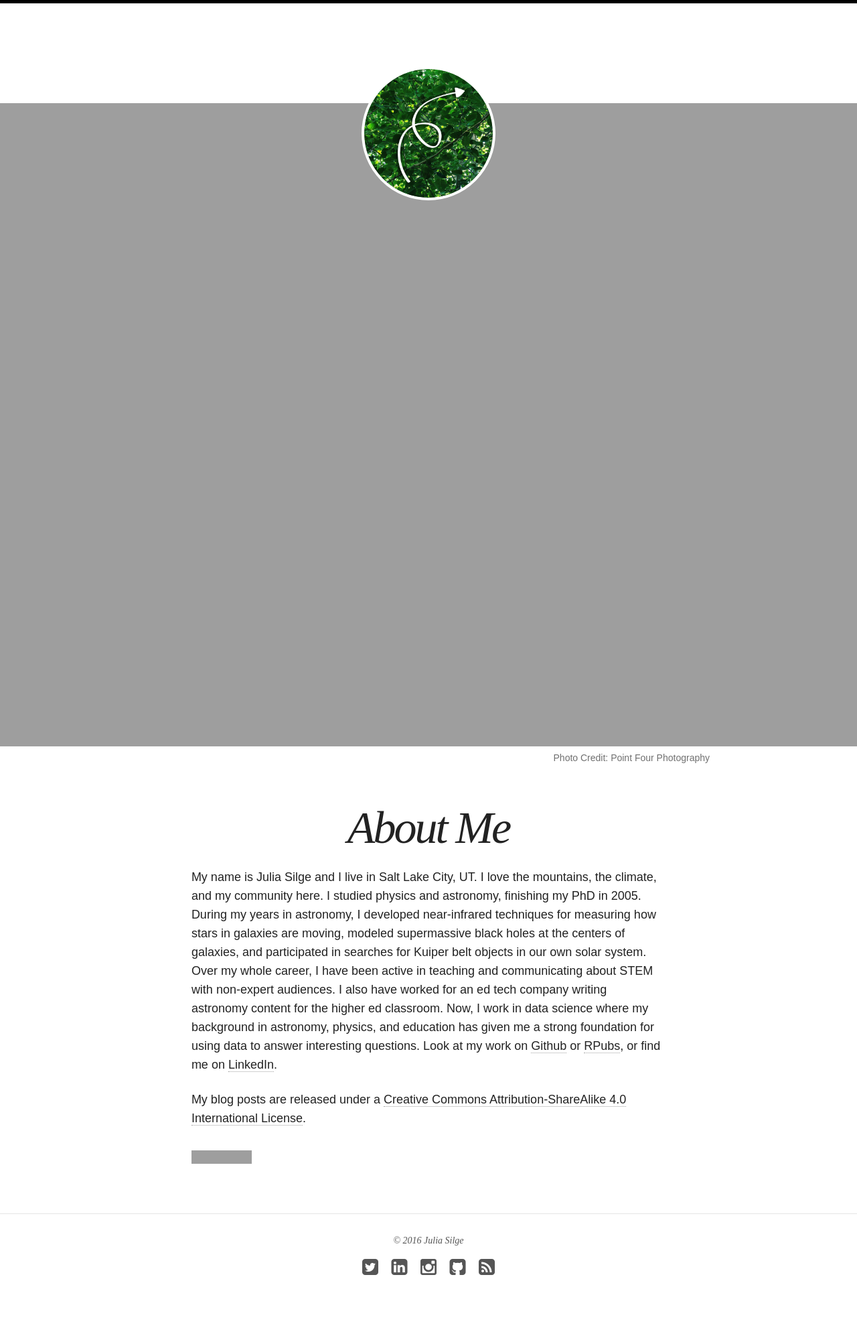
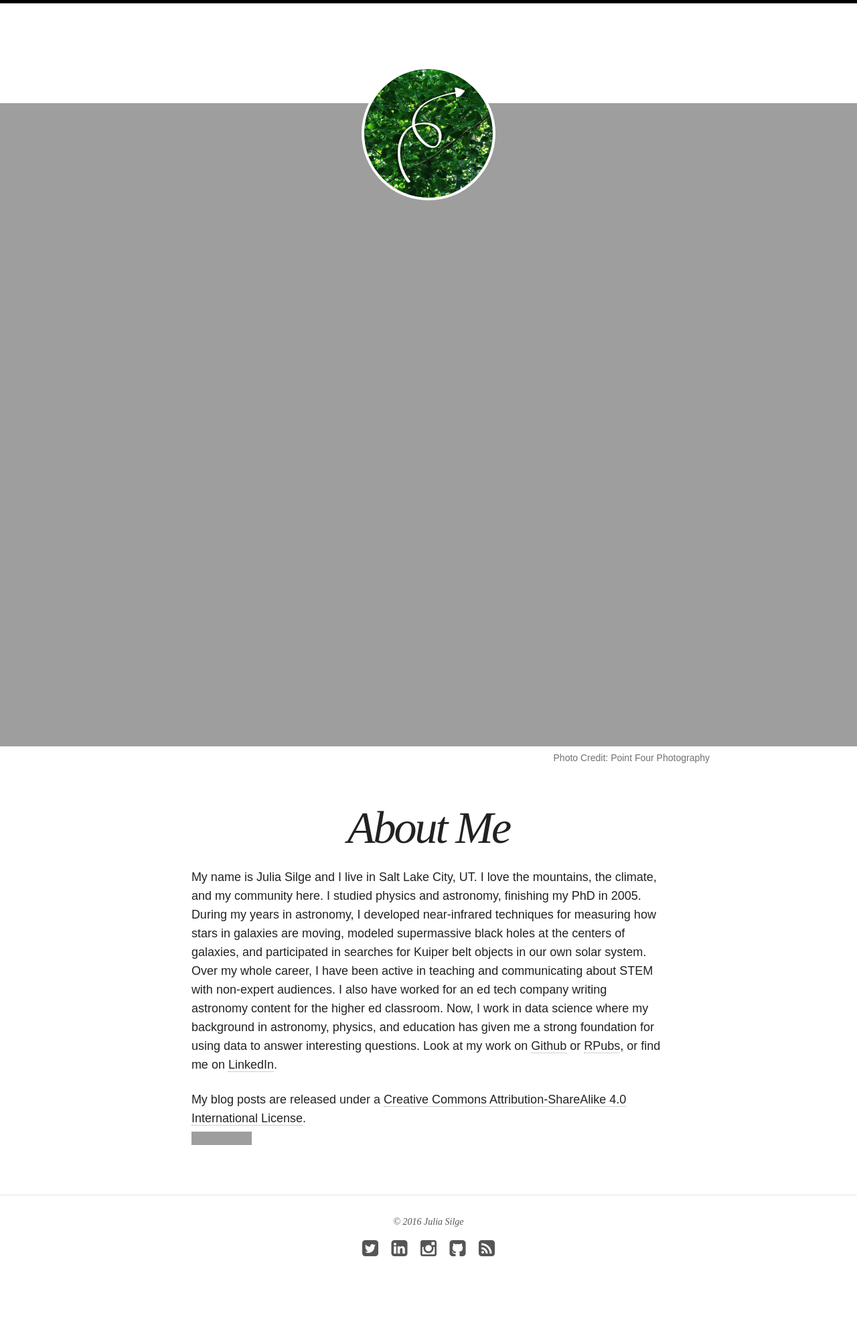
Before and after one commit to juliasilge/old_bloggy_blog, a Jekyll site: the page built from about/index.md, in a window 1280 px wide. Shown: the whole page at 67% size. Built offline with Jekyll 4.4.1, drawn with Linux system fonts in a browser that asks for light colours; nearby versions of some CDN libraries; after the commit the page ends 1975 px from its top, so only the background shows below that; grey boxes are pictures that could not be loaded.

Commit message:
Nicer break

```diff
--- a/about/index.md
+++ b/about/index.md
@@ -10,4 +10,4 @@
 My name is Julia Silge and I live in Salt Lake City, UT. I love the mountains, the climate, and my community here. I studied physics and astronomy, finishing my PhD in 2005. During my years in astronomy, I developed near-infrared techniques for measuring how stars in galaxies are moving, modeled supermassive black holes at the centers of galaxies, and participated in searches for Kuiper belt objects in our own solar system. Over my whole career, I have been active in teaching and communicating about STEM with non-expert audiences. I also have worked for an ed tech company writing astronomy content for the higher ed classroom. Now, I work in data science where my background in astronomy, physics, and education has given me a strong foundation for using data to answer interesting questions. Look at my work on [Github](https://github.com/juliasilge) or [RPubs](http://rpubs.com/juliasilge), or find me on [LinkedIn](https://www.linkedin.com/in/juliasilge).
 
 My blog posts are released under a [Creative Commons Attribution-ShareAlike 4.0 International License](http://creativecommons.org/licenses/by-sa/4.0/).
-<br><br><a rel="license" href="https://creativecommons.org/licenses/by-sa/4.0/"><img alt="Creative Commons License" style="border-width:0" src="https://i.creativecommons.org/l/by-sa/4.0/88x31.png" /></a><br />
+<br /><a rel="license" href="https://creativecommons.org/licenses/by-sa/4.0/"><img alt="Creative Commons License" style="border-width:0" src="https://i.creativecommons.org/l/by-sa/4.0/88x31.png" /></a><br />
```
